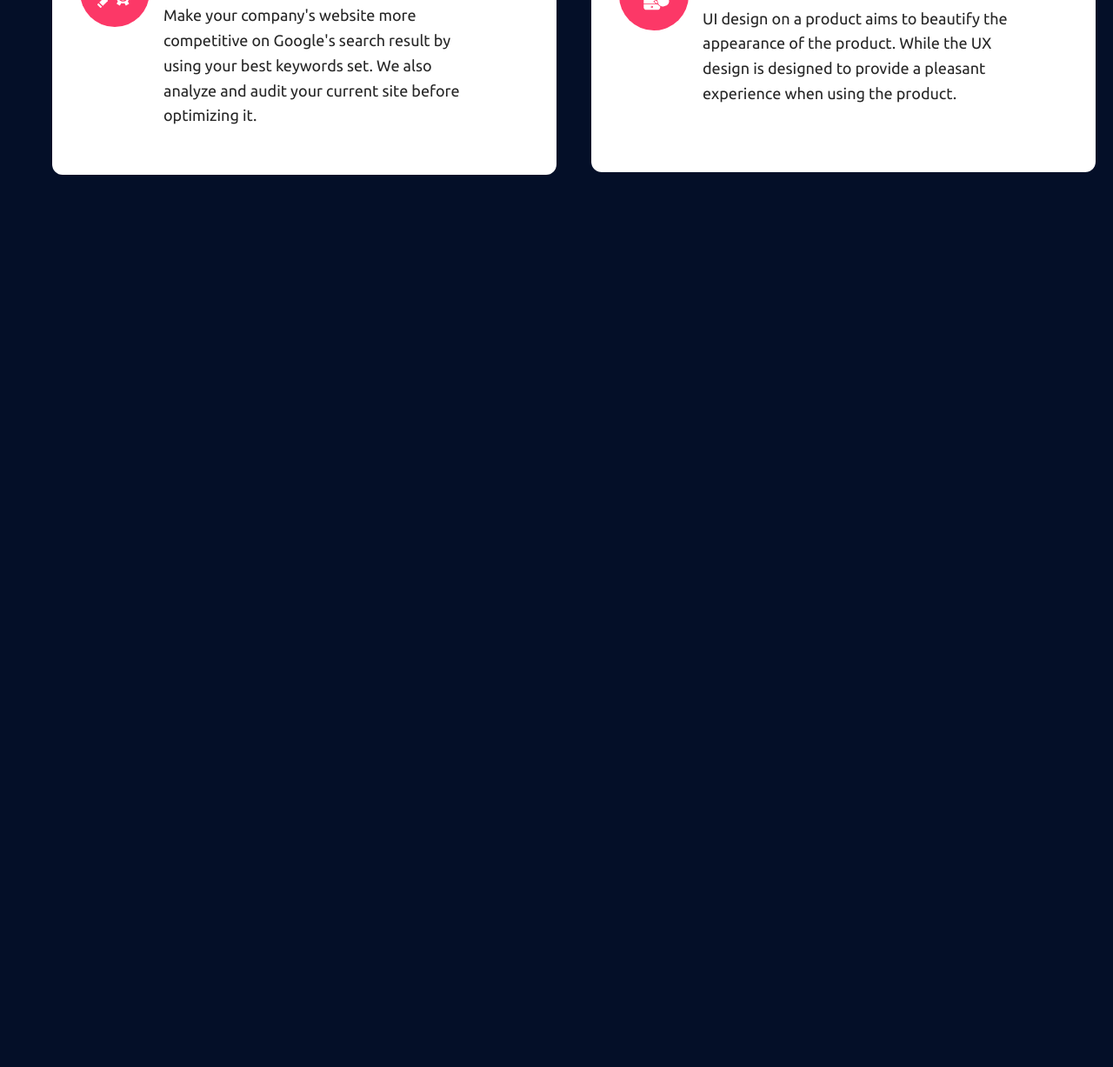
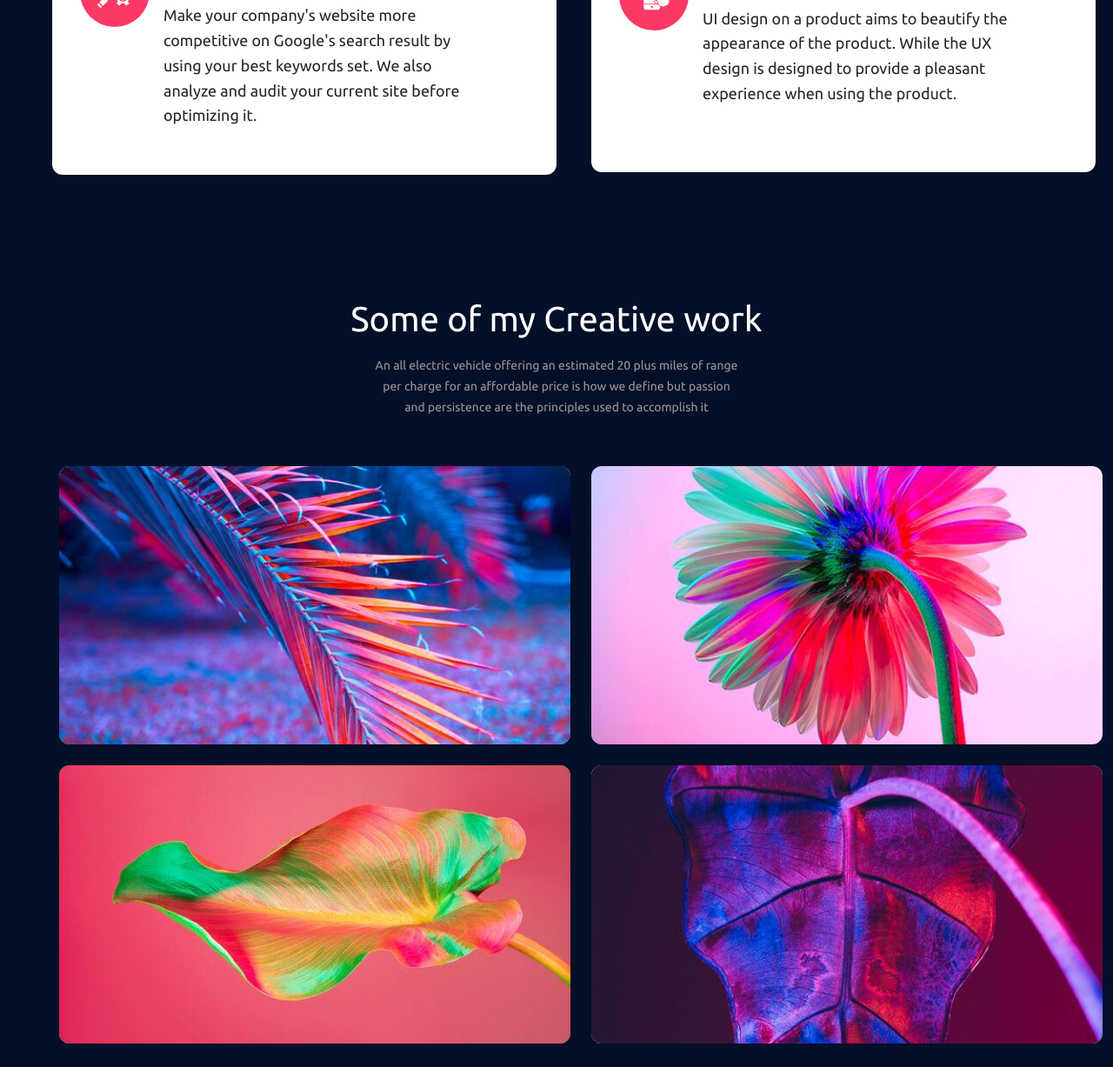
Before and after one commit to Bakhrom-Khalikulov/freelancer-client, a plain HTML site: page index.html in a window 1280 px wide. Shown: the part 2598-3825 px from the top of the page at 87% size. Before the commit the page ends 2942 px from the top, so only its background shows below. Drawn offline with Linux system fonts and the light colour scheme.

Commit message:
creative section done

```diff
--- a/css/main.css
+++ b/css/main.css
@@ -541,7 +541,55 @@ a{
 /* ************** OFFER SECTION ENDS *************** */
 
 
+/* ************** CREATIVE SECTION START *************** */
+.creative-section{
+    margin-bottom: 117px;
+}
 
+.creative-section__title{
+    width: 100%;
+    margin-top: 0;
+    margin-bottom: 18px;
+    text-align: center;
+    font-family: 'Ubuntu';
+    font-weight: 400;
+    font-size: 40px;
+    line-height: 46px;
+    color: #FFFFFF;
+}
+
+.creative-section__desc{
+    width: 100%;
+    max-width: 417px;
+    margin-right: auto;
+    margin-left: auto;
+    margin-top: 0;
+    margin-bottom: 56px;
+    font-family: 'Ubuntu';
+    font-weight: 400;
+    font-size: 14px;
+    line-height: 24px;
+    text-align: center;
+    color: #999999;
+}
+
+.creative-section__pic{
+    display: flex;
+    justify-content: center;
+    align-items: center;
+    margin-top: 0;
+    flex-wrap: wrap;
+    width: 1240px;
+}
+
+.creative-section__img{
+    margin-right: 24px;
+    margin-bottom: 24px;
+    border-radius: 12px;
+
+}
+
+/* ************** CREATIVE SECTION ENDS *************** */
 
 
 
--- a/index.html
+++ b/index.html
@@ -183,7 +183,6 @@
         <!-- BENEFITS SECTION ENDS -->
 
         <!-- OFFER SECTION STARTS -->
-
         <section class="offer-section">
             <div class="container">
                 <div class="offer-section__wrapper">
@@ -272,6 +271,59 @@
         </section>
         <!-- OFFER SECTION ENDS -->
 
+        <!-- CREATIVE WORK SECTION STARTS -->
+        <section class="creative-section">
+            <div class="container">
+                <div class="creative-section__wrapper">
+                    <div class="creative-section__text">
+                        <h2 class="creative-section__title">
+                            Some of my Creative work
+                        </h2>
+                        <p class="creative-section__desc">
+                            An all electric vehicle offering an estimated 20 plus miles of range
+                            per charge for an affordable price is how we define but passion
+                            and persistence are the principles used to accomplish it
+                        </p>
+                    </div>
+
+                    <div class="creative-section__pic">
+                        <img class="creative-section__img"
+                             src="./images/creative.jpg"
+                             srcset="./images/creative.jpg 1x, ./images/creative@2x.jpg 2x"
+                             width="588"
+                             height="320"
+                             alt="work" >
+
+                        <img class="creative-section__img"
+                             src="./images/creative2.jpg"
+                             srcset="./images/creative2.jpg 1x, ./images/creative2@2x.jpg 2x"
+                             width="588"
+                             height="320"
+                             alt="work" >
+
+                         <img class="creative-section__img"
+                             src="./images/creative3.jpg"
+                             srcset="./images/creative3.jpg 1x, ./images/creative3@2x.jpg 2x"
+                             width="588"
+                             height="320"
+                             alt="work" >
+
+                         <img class="creative-section__img"
+                             src="./images/creative4.jpg"
+                             srcset="./images/creative4.jpg 1x, ./images/creative4@2x.jpg 2x"
+                             width="588"
+                             height="320"
+                             alt="work" >
+
+
+                    </div>
+                </div>
+            </div>
+        </section>
+
+
+
+        <!-- CREATIVE WORK SECTION ENDS -->
 
 
 
```
Also changed, not shown: images/creative.jpg (added), images/creative2.jpg (added), images/creative2@2x.jpg (added), images/creative3.jpg (added), images/creative3@2x.jpg (added), images/creative4.jpg (added), images/creative4@2x.jpg (added), images/creative@2x.jpg (added).
